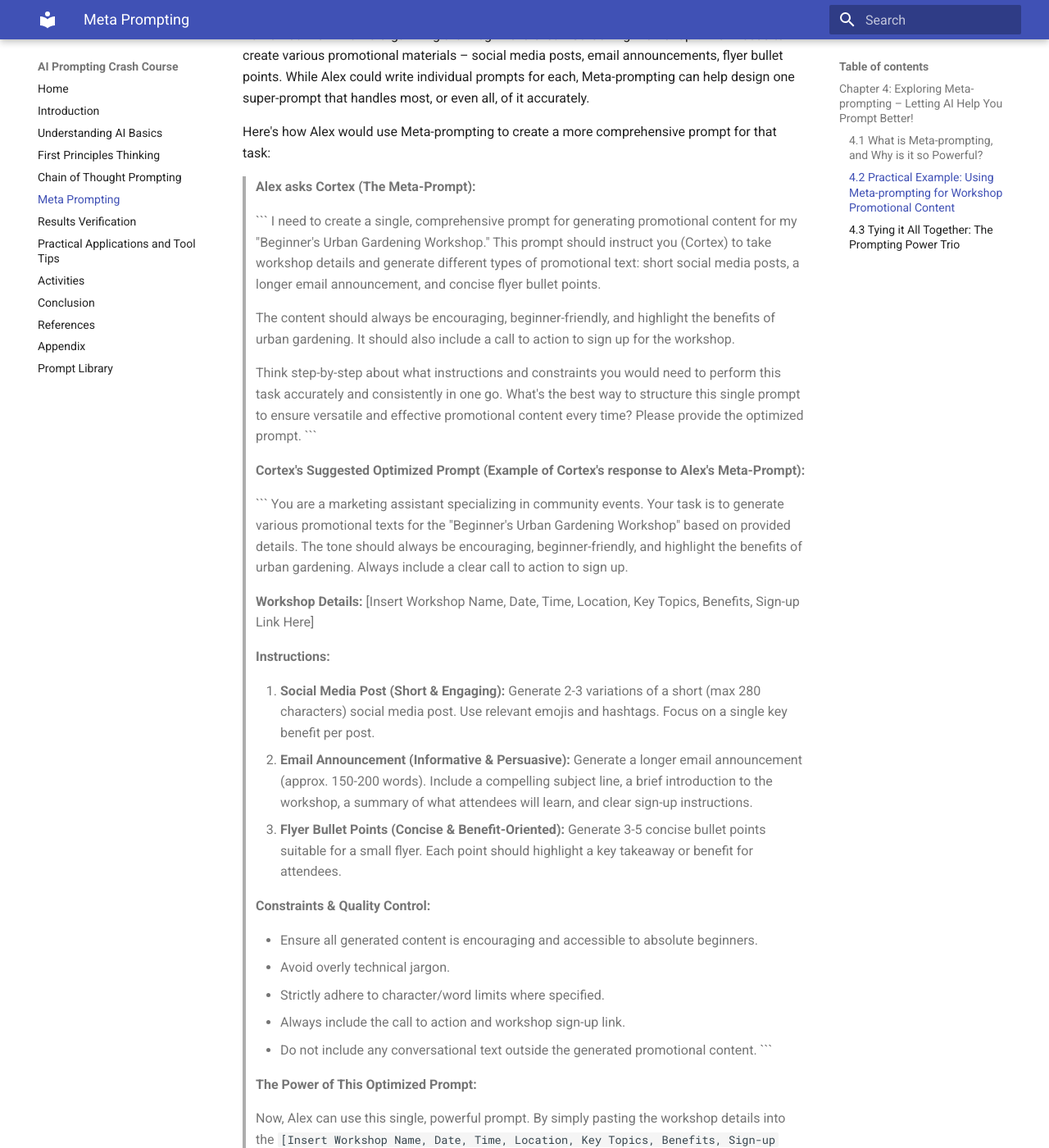
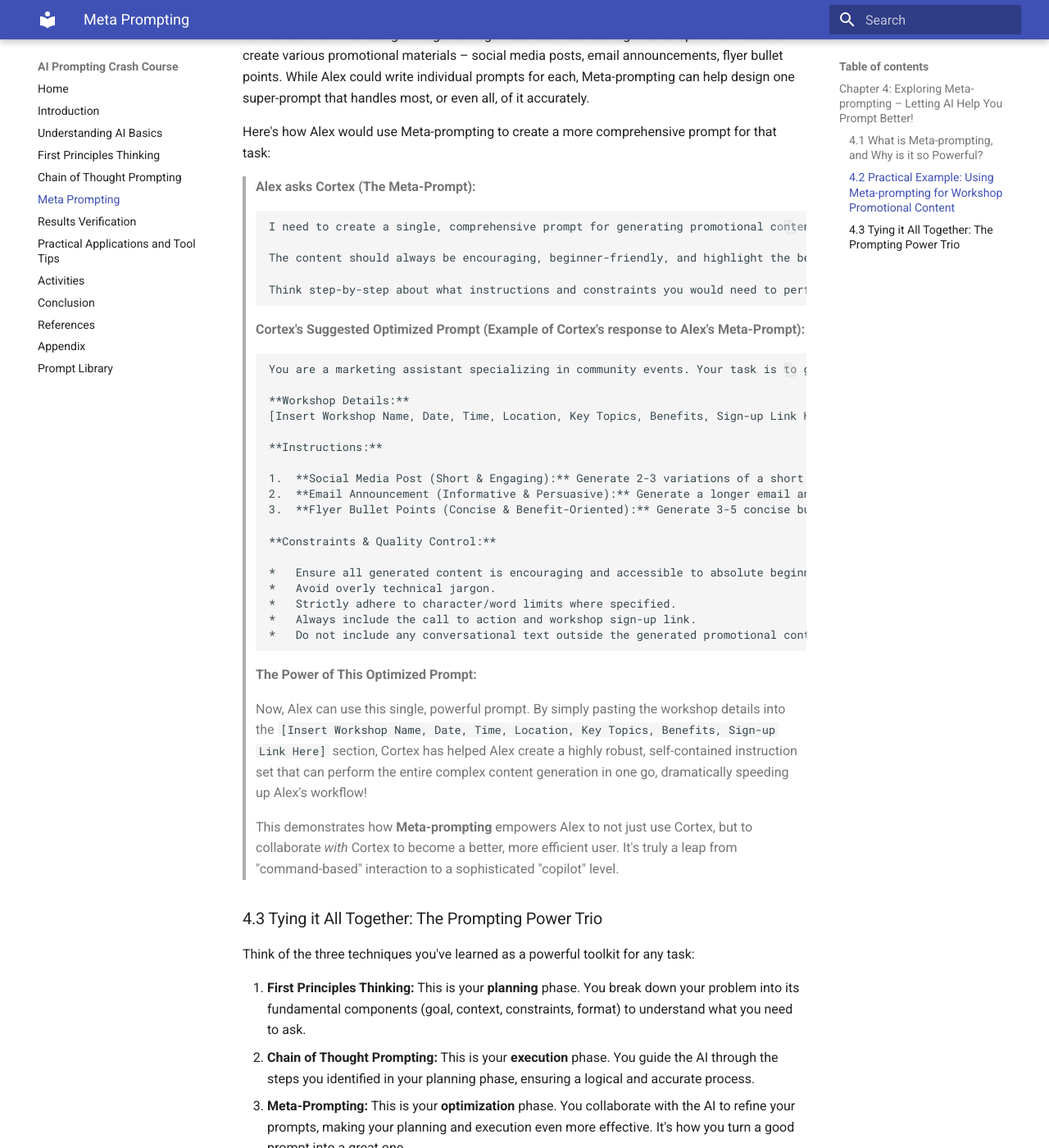
Before and after one commit to jmetzz/prompting-with-purpose, an MkDocs documentation site: the page built from docs/04_meta_prompting.md, in a window 1280 px wide and 1400 px high, scrolled down 1636 px. Shown: the whole window at 82% size. Built offline with MkDocs 1.6.1 and Material for MkDocs 9.7.7, drawn with Linux system fonts in a browser that asks for light colours.

Commit message:
feat: add markdown extensions

```diff
--- a/.pre-commit-config.yaml
+++ b/.pre-commit-config.yaml
@@ -3,6 +3,7 @@
     rev: v4.6.0
     hooks:
     -   id: check-yaml
+        exclude: ^mkdocs\.yml$
     -   id: end-of-file-fixer
     -   id: trailing-whitespace
 
--- a/mkdocs.yml
+++ b/mkdocs.yml
@@ -1,6 +1,35 @@
 site_name: AI Prompting Crash Course
 theme:
   name: material
+  features:
+    - content.code.copy
+
+markdown_extensions:
+  - admonition
+  - pymdownx.details
+  - pymdownx.superfences
+  - pymdownx.tabbed
+  - attr_list
+  - pymdownx.highlight
+  - pymdownx.inlinehilite
+  - pymdownx.snippets
+  - pymdownx.keys
+  - pymdownx.mark
+  - pymdownx.smartsymbols
+  - pymdownx.tasklist
+  - pymdownx.tilde
+  - pymdownx.caret
+  - pymdownx.critic
+  - pymdownx.emoji:
+      emoji_index: !!python/name:material.extensions.emoji.twemoji
+      emoji_generator: !!python/name:material.extensions.emoji.to_svg
+  - pymdownx.arithmatex:
+      generic: true
+  - pymdownx.superfences:
+      custom_fences:
+        - name: mermaid
+          class: mermaid
+          format: !!python/name:pymdownx.superfences.fence_code_format
 nav:
   - 'Home': 'index.md'
   - 'Introduction': '00_introduction.md'
```
